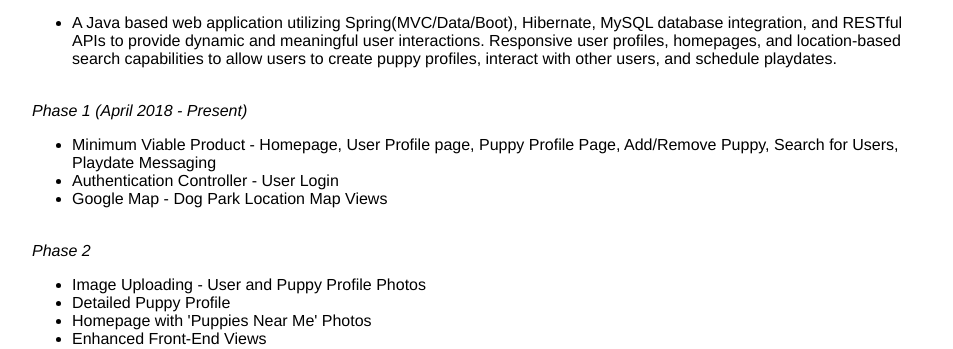
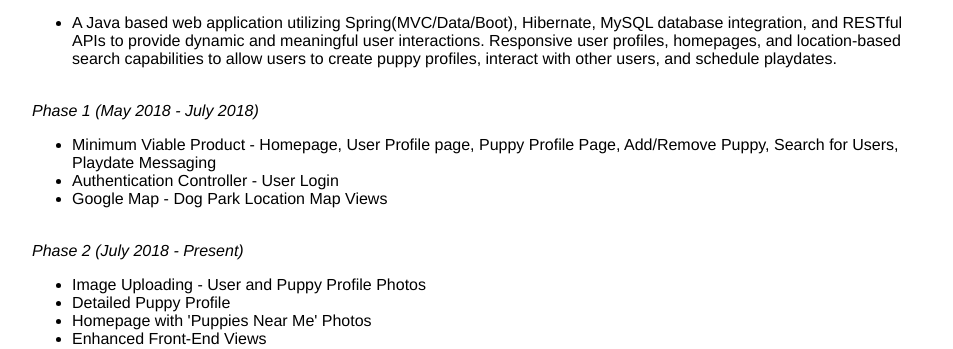
Before and after one commit to ktlnbstn/ktlnbstn.github.io, a Jekyll site: the page built from cv/index.html, in a window 1280 px wide. Shown: the part 701-1050 px from the top of the page, without its empty margins (160-1113 px from the left). Built offline with Jekyll 4.4.1, drawn with Linux system fonts in a browser that asks for light colours.

Commit message:
Update index.html

```diff
--- a/cv/index.html
+++ b/cv/index.html
@@ -35,7 +35,7 @@ a true believer that skills can be taught, but genuine enthusiasm cannot.</br>
 	search capabilities to allow users to create puppy profiles, interact with other users, and schedule playdates.</li>
 </ul></br>
 
-<hh3><em>Phase 1 (April 2018 - Present)</em></h3></br>
+<hh3><em>Phase 1 (May 2018 - July 2018)</em></h3></br>
 
 <ul>
 	<li>Minimum Viable Product - Homepage, User Profile page, Puppy Profile Page, Add/Remove Puppy, Search for Users,
@@ -46,7 +46,7 @@ a true believer that skills can be taught, but genuine enthusiasm cannot.</br>
 	<li>Google Map - Dog Park Location Map Views</li>
 </ul></br>
 
-<hh3><em>Phase 2</em></h3></br>
+<hh3><em>Phase 2 (July 2018 - Present)</em></h3></br>
 
 <ul>
 	<li>Image Uploading - User and Puppy Profile Photos</li>
```
